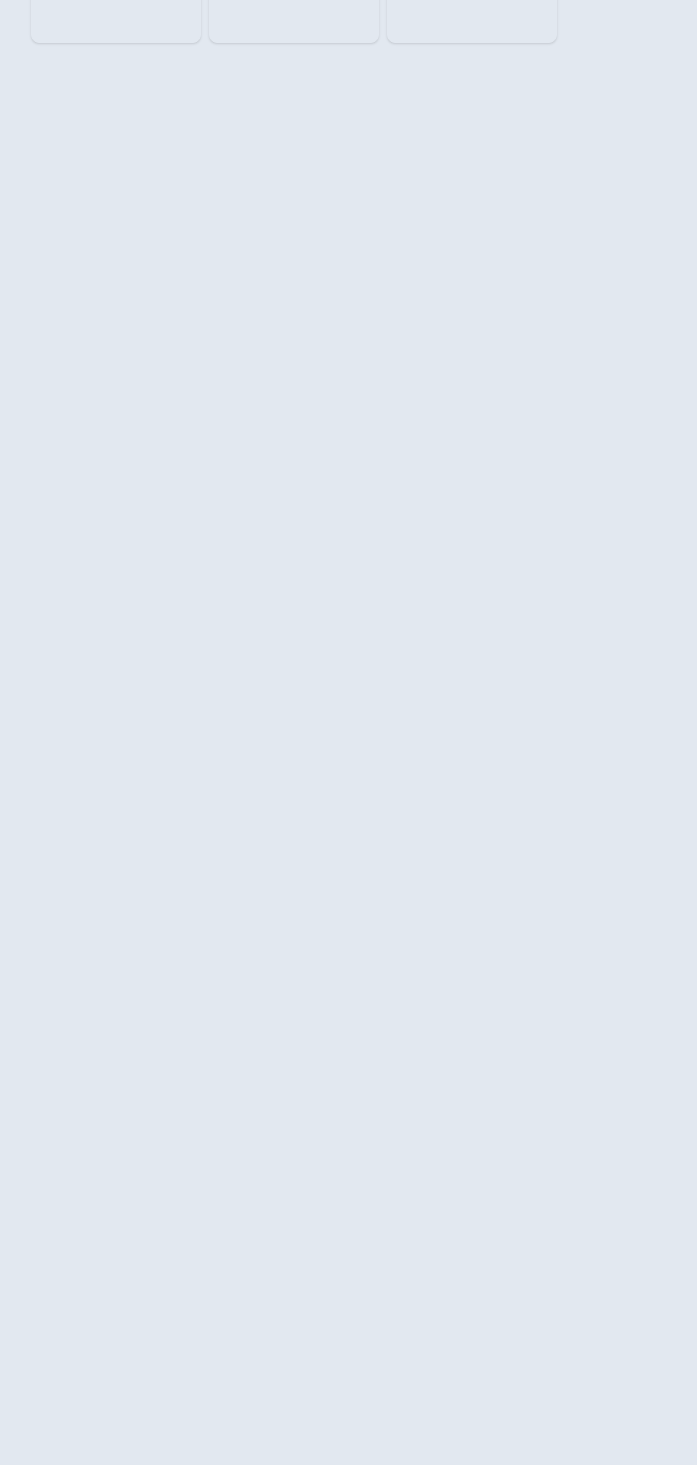
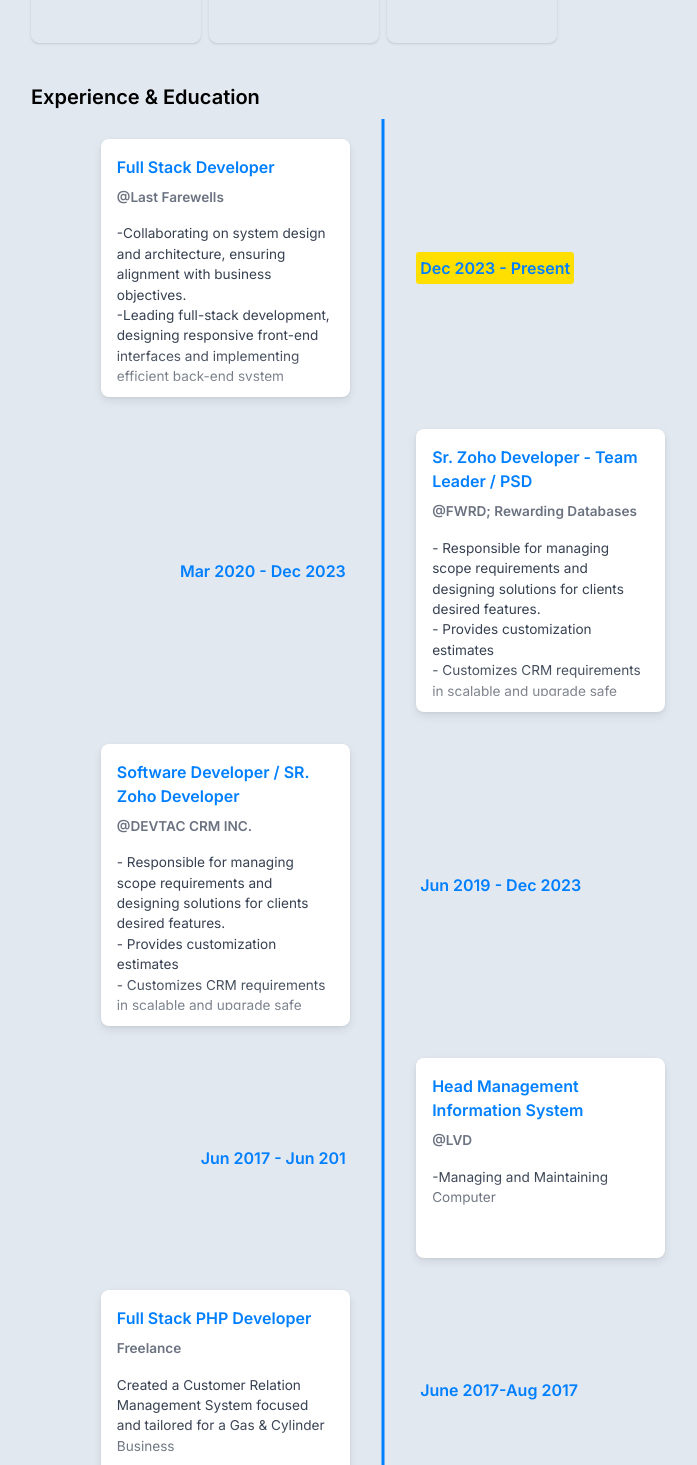
Before and after one commit to MarJose123/my-next-portfolio, a Next.js app: page / in a window 1280 px wide. Shown: the part 1305-2770 px from the top of the page, without its empty margins (257-954 px from the left). Before the commit the page ends 1388 px from the top, so only its background shows below. Built offline with nearby package versions, Linux system fonts and the light colour scheme.

Commit message:
feat: added work experience and education
Added a timeline component to display work experience and education.
Updated the styling of the technology stack section.

Signed-off-by: MarJose123 <18107626+MarJose123@users.noreply.github.com>

```diff
--- a/package.json
+++ b/package.json
@@ -13,6 +13,7 @@
     "next": "14.1.4",
     "prop-types": "^15.8.1",
     "react": "^18",
+    "react-chrono": "^2.6.1",
     "react-dom": "^18"
   },
   "devDependencies": {
--- /dev/null
+++ b/src/pages/components/react-chrono-client.ts
@@ -0,0 +1,15 @@
+/*
+ * Implemented by JND
+ * Copyright (c) 2024.
+ */
+"use client";
+
+import type { Chrono as ChronoType } from "react-chrono";
+import dynamic from "next/dynamic";
+
+export const Chrono = dynamic(
+  () => import("react-chrono").then((lib) => lib.Chrono),
+  {
+    ssr: false,
+  },
+) as typeof ChronoType;
--- a/src/pages/index.tsx
+++ b/src/pages/index.tsx
@@ -3,6 +3,8 @@ import { getStaticProps } from "next/dist/build/templates/pages";
 import { Property } from "csstype";
 import fsPromises from "fs/promises";
 import path from "node:path";
+import { Chrono } from "@/pages/components/react-chrono-client";
+
 type Content = {
   intro: {
     greetings: string;
@@ -26,6 +28,7 @@ type Content = {
       objectFit: string;
     };
   };
+  experience: [];
 };
 
 export const getServerSideProps = (async () => {
@@ -69,6 +72,7 @@ export default function Page({
         </div>
       </div>
       <section className="flex w-full py-14" />
+      {/* TECHNOLOGY STACK DIVISION - START HERE */}
       <div className="flex w-full flex-col flex-wrap gap-2 pb-10 ">
         <p className="text-xl font-semibold dark:text-slate-50">Tech Stack</p>
         <div className="flex w-full flex-row flex-wrap">
@@ -106,6 +110,26 @@ export default function Page({
           </div>
         </div>
       </div>
+      {/* TECHNOLOGY STACK DIVISION - END HERE */}
+      {/*  TIMELINE FOR WORK EXPERIENCE AND EDUCATION - START HERE */}
+      <div className="flex w-full flex-col flex-wrap gap-2 pb-10">
+        <p className="text-xl font-semibold dark:text-slate-50">
+          Experience & Education
+        </p>
+        <div className="flex w-full flex-row flex-wrap justify-center">
+          <Chrono
+            items={data?.experience}
+            mode="VERTICAL_ALTERNATING"
+            // hideControls={true}
+            hideToolbar={true}
+            disableToolbar={true}
+            enableQuickJump={false}
+            enableLayoutSwitch={false}
+            disableInteraction={true}
+            parseDetailsAsHTML
+          />
+        </div>
+      </div>
     </main>
   );
 }
--- a/src/pages/payload.json
+++ b/src/pages/payload.json
@@ -148,5 +148,49 @@
         "objectFit": "fill"
       }
     }
+  ],
+  "experience": [
+    {
+      "title": "Dec 2023 - Present",
+      "cardTitle": "Full Stack Developer",
+      "cardSubtitle": "@Last Farewells",
+      "cardDetailedText": "-Collaborating on system design and architecture, ensuring alignment with business objectives.<br/>-Leading full-stack development, designing responsive front-end interfaces and implementing efficient back-end system<br/>-Managing database design and optimization, ensuring data integrity and security.<br/>-Developing and maintaining RESTful APIs for seamless communication between front-end and back-end components.<br/>-Implementing comprehensive testing strategies to ensure application reliability, performance, and security.<br/>-Identifying and addressing performance bottlenecks, optimizing code, and enhancing application scalability.<br/>-Providing technical leadership and mentorship to junior developers, promoting best practices and coding standards.<br/>-Collaborating with cross-functional teams to translate requirements into technical solutions<br/>-Proactively identifying opportunities for process improvement and automation.<br/>-Creating and maintaining technical documentation to facilitate ongoing support and maintenance.",
+      "url": ""
+    },
+    {
+      "title": "Mar 2020 - Dec 2023",
+      "cardTitle": "Sr. Zoho Developer - Team Leader / PSD",
+      "cardSubtitle": "@FWRD; Rewarding Databases",
+      "cardDetailedText": "- Responsible for managing scope requirements and designing solutions for clients desired features.<br/>- Provides customization estimates<br/>- Customizes CRM requirements in scalable and upgrade safe manner<br/>- Identify existing CRM customization bottlenecks and provide solutions or optimizations<br/>- Integrates features to CRM leveraging web applications and RESTful web services.<br/>- Configures Zoho CRM base on client requirements using admin settings<br/>- Attend to daily scrums with client to discuss progress updates",
+      "url": ""
+    },
+    {
+      "title": "Jun 2019 - Dec 2023",
+      "cardTitle": "Software Developer / SR. Zoho Developer",
+      "cardSubtitle": "@DEVTAC CRM INC.",
+      "cardDetailedText": "- Responsible for managing scope requirements and designing solutions for clients desired features.<br/>- Provides customization estimates<br/>- Customizes CRM requirements in scalable and upgrade safe manner<br/>- Identify existing CRM customization bottlenecks and provide solutions or optimizations<br/>- Integrates features to CRM leveraging web applications and RESTful web services.<br/>- Configures Zoho CRM base on client requirements using admin settings<br/>- Attend to daily scrums with client to discuss progress updates",
+      "url": ""
+    },
+    {
+      "title": "Jun 2017 - Jun 201",
+      "cardTitle": "Head Management Information System",
+      "cardSubtitle": "@LVD",
+      "cardDetailedText": "-Managing and Maintaining Computer",
+      "url": ""
+    },
+    {
+      "title": "June 2017-Aug 2017",
+      "cardTitle": "Full Stack PHP Developer",
+      "cardSubtitle": "Freelance",
+      "cardDetailedText": "Created a Customer Relation Management System focused and tailored for a Gas & Cylinder Business",
+      "url": ""
+    },
+    {
+      "title": "June 2017",
+      "cardTitle": "Graduated from College",
+      "cardSubtitle": "",
+      "cardDetailedText": "I graduate in College with a course of Bachelor in Information and Technology",
+      "url": ""
+    }
   ]
 }
```
Also changed, not shown: 1 other file (tests, documents, lock files or other folders).
